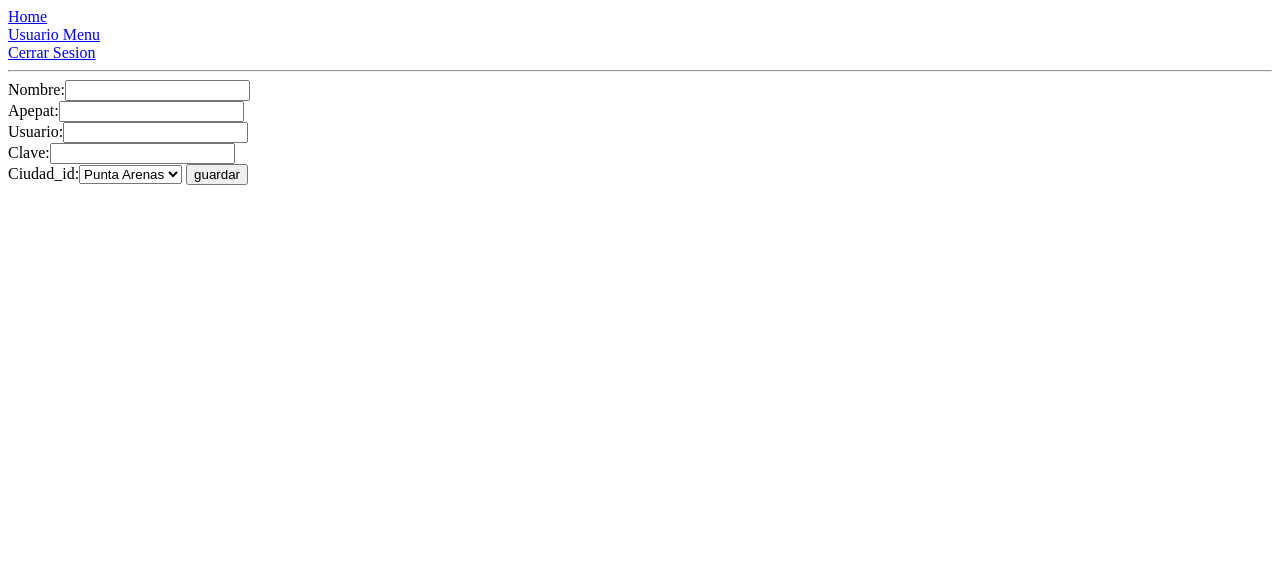
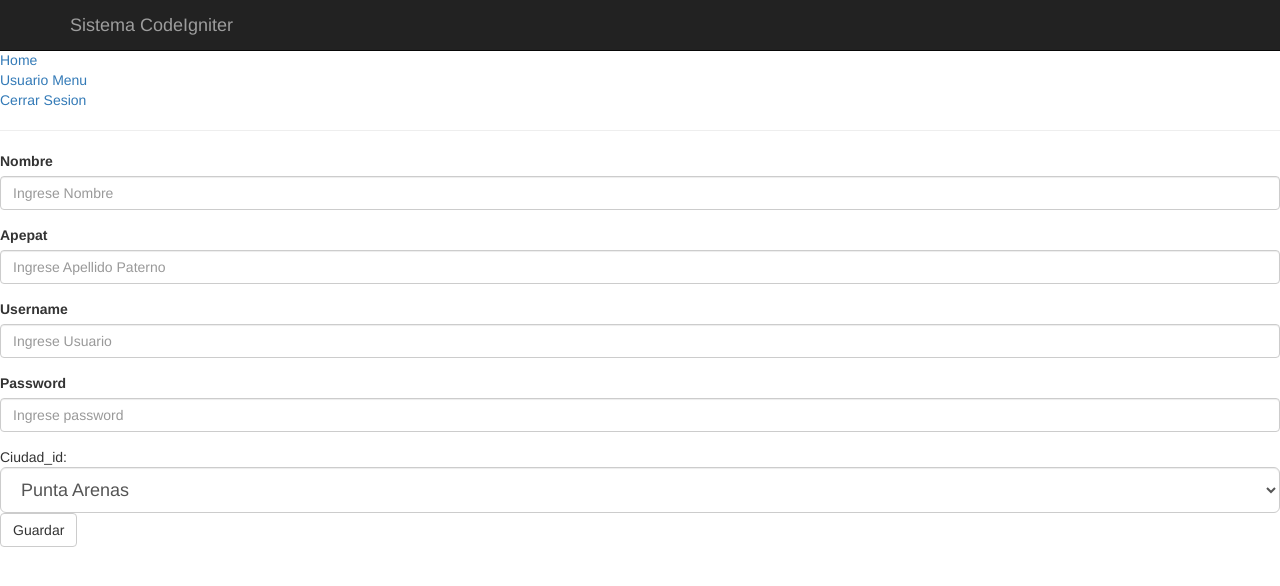
Before and after one commit to memofecci/taxis2, a CodeIgniter app: page /crud/index.php/usuario/nuevo in a window 1280 px wide. Shown: the top 586 px of the page. Run offline with CodeIgniter, Linux system fonts and the light colour scheme; the visitor is signed in with stand-in values (Sample User, id 1); data comes from the database, SQL or seed files in the repository.

Commit message:
actualizado 22-04

```diff
--- a/application/controllers/Ciudad.php
+++ b/application/controllers/Ciudad.php
@@ -13,8 +13,10 @@ class Ciudad extends CI_Controller{
         }
     }
     public function index(){
+        $this->load->view('template/head_index');
         $data["ciudad"]=  $this->Ciudad_model->list_all();
         $this->load->view('Ciudad_index',$data);
+        $this->load->view('template/footer_index');
     }
     public function nuevo(){
         $this->load->view('Ciudad_nuevo');
--- a/application/controllers/Home.php
+++ b/application/controllers/Home.php
@@ -13,6 +13,8 @@ class Home extends CI_Controller{
 
     }
     public function index(){
+        $this->load->view('template/head_index');
         $this->load->view('Home_index');
+        $this->load->view('template/footer_index');
     }
 }
--- a/application/controllers/Usuario.php
+++ b/application/controllers/Usuario.php
@@ -14,13 +14,17 @@ class Usuario extends CI_Controller{
         }
     }
     public function index(){
+        $this->load->view('template/head_index');
         $data["usuario"]=  $this->Usuario_model->list_all();
         $this->load->view('Usuario_index',$data);
+        $this->load->view('template/footer_index');
     }
 
     public function nuevo(){
+        $this->load->view('template/head_index');
         $data["ciudad"]=  $this->Ciudad_model->list_all();
         $this->load->view('Usuario_nuevo', $data);
+        $this->load->view('template/footer_index');
     }
     public function save(){
         $nombre=$this->input->post('nombre');
--- a/application/views/Usuario_edit.php
+++ b/application/views/Usuario_edit.php
@@ -4,7 +4,7 @@
 
 <form method="post" action="../update">
 
-<table>
+<table class="table">
     <?php foreach($usuario as $row){ ?>
     <tr>
         <td>id</td><td><input type="text" name="usuario_id" value="<?php echo $row->usuario_id; ?>"></td>
--- a/application/views/Usuario_index.php
+++ b/application/views/Usuario_index.php
@@ -2,7 +2,7 @@
 <a href=<?php echo (base_url(). 'index.php/usuario/nuevo') ?>>nuevo Usuario</a><br>
 <a href=<?php echo (base_url(). 'index.php/home')?>>Home</a><br>
 <a href="<?php echo (base_url() . 'index.php/logins/log_out') ?>">Cerrar Sesion</a>
-<table border="1">
+<table class="table table-striped">
 
         <head>
         <th>Nombre</th>
--- a/application/views/Usuario_nuevo.php
+++ b/application/views/Usuario_nuevo.php
@@ -5,6 +5,36 @@
 
 <form method="post" action="save">
 
+        <div class="form-group">
+            <label for="nombre">Nombre</label>
+            <input type="text" class="form-control" name="nombre" id="nombre" placeholder="Ingrese Nombre">
+        </div>
+        <div class="form-group">
+            <label for="apepat">Apepat</label>
+            <input type="text" class="form-control" name="apepat" id="apepat" placeholder="Ingrese Apellido Paterno">
+        </div>
+        <div class="form-group">
+            <label for="username">Username</label>
+            <input type="text" class="form-control" name="username"id="usuername" placeholder="Ingrese Usuario">
+        </div>
+        <div class="form-group">
+            <label for="password">Password</label>
+            <input type="password" class="form-control" name="password" id="password" placeholder="Ingrese password">
+        </div>
+        <div>
+            Ciudad_id:<select class="form-control input-lg" name="ciudad_id">
+                <?php foreach ($ciudad as $ciu) { ?>
+                    <option value=<?php echo $ciu->ciudad_id ?>><?php echo $ciu->nombre; ?></option>
+
+                <?php } ?>
+            </select>
+        </div>
+        <button type="submit" class="btn btn-default">Guardar</button>
+    </form>
+
+
+
+    <!--
 Nombre:<input type="text" name="nombre"><br>
 Apepat:<input type="text" name="apepat"><br>
 Usuario:<input type="text" name="username"><br>
@@ -17,4 +47,4 @@ Ciudad_id:<select name="ciudad_id">
                     </select>
 <input type="submit" value="guardar">
 
-</form>
+</form>-->
```
